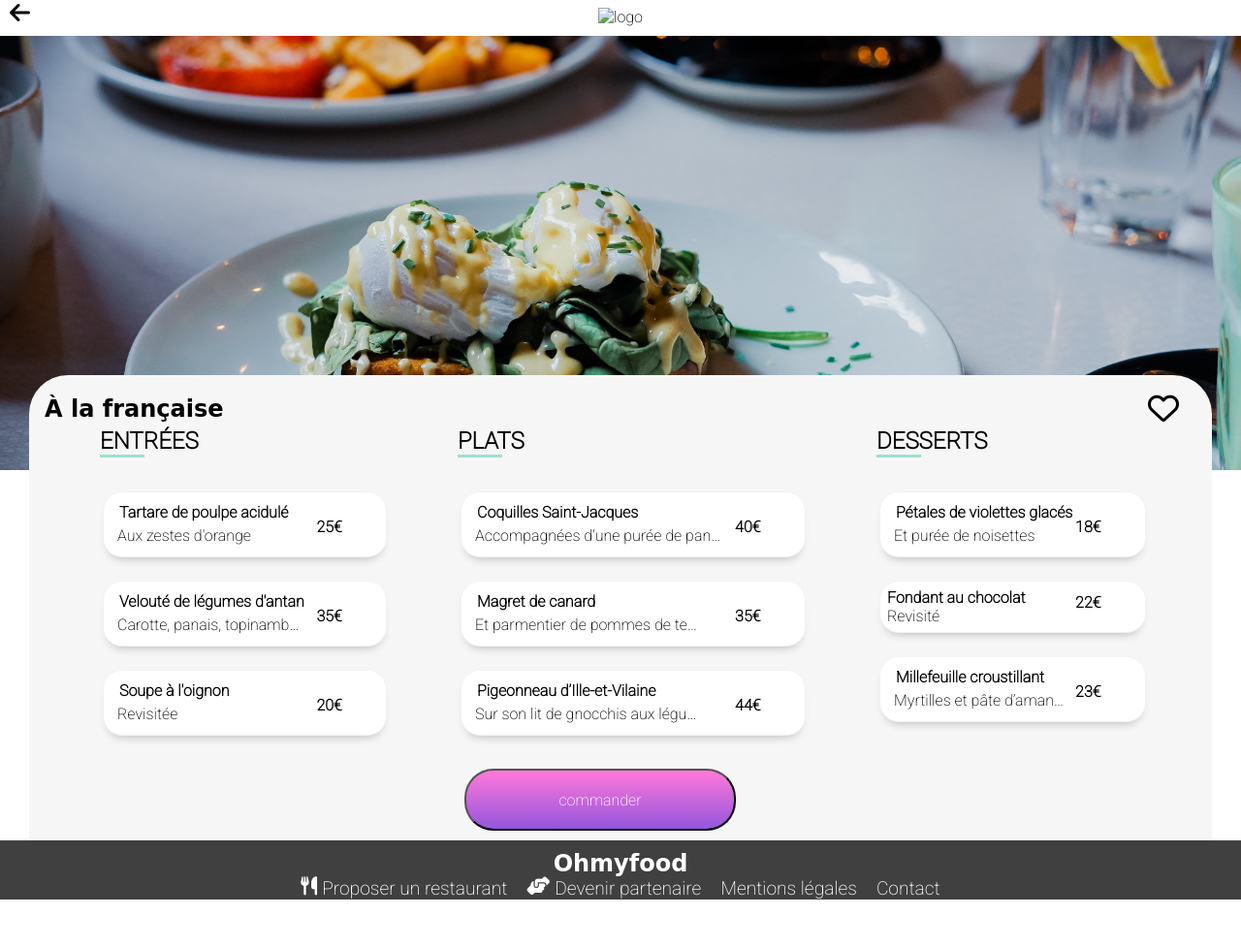
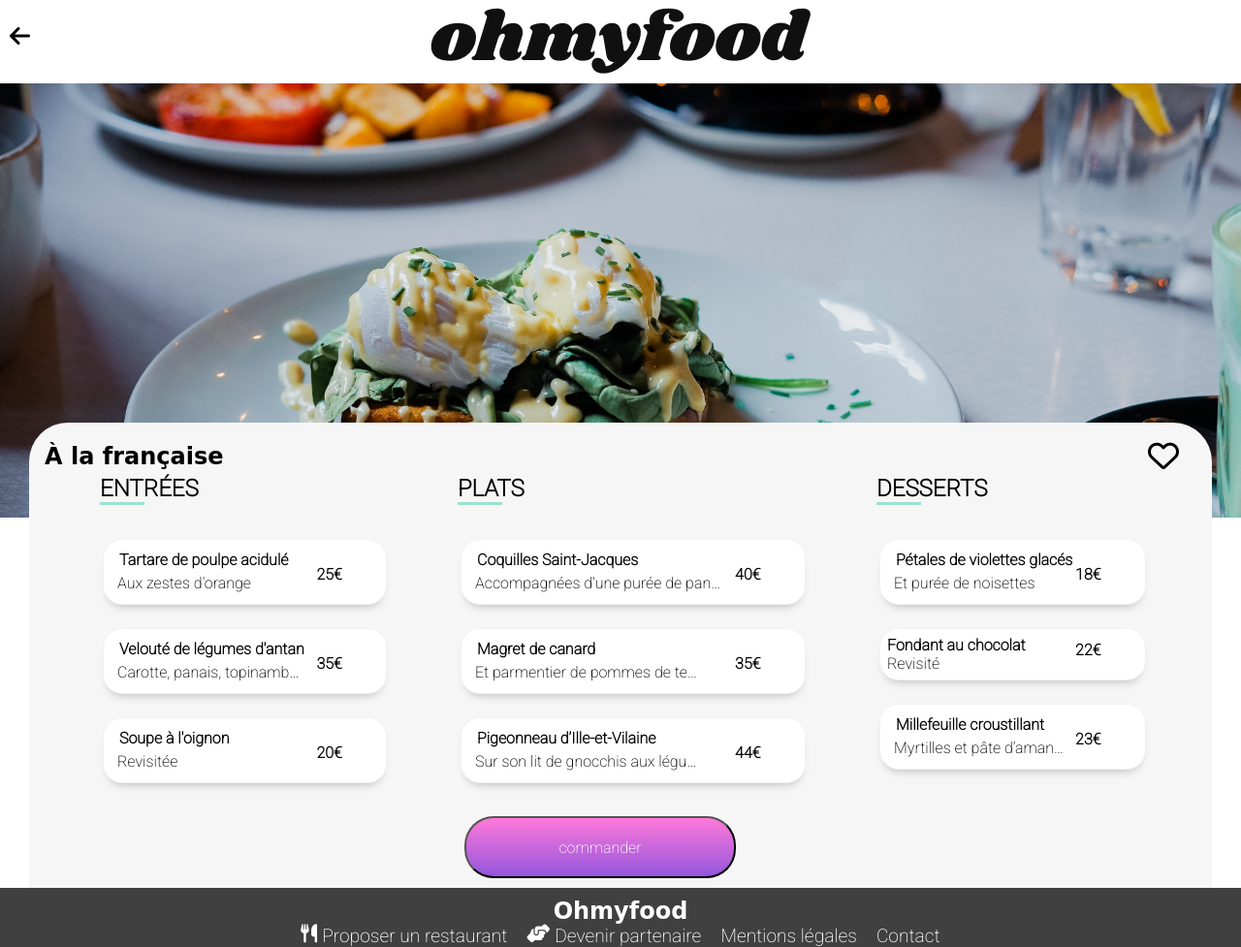
Before and after one commit to Niouma107/DIAWARANIOUMA_P3_27042021, a website: page menu3.html in a window 1280 px wide. Shown: the whole page at 97% size. Before the commit the page ends 928 px from the top, so only its background shows below. Drawn offline with Linux system fonts and the light colour scheme; the site is published under a folder, as on GitHub Pages, so addresses that start at the root find nothing; a web font is replaced by a local one.

Commit message:
taille image

```diff
--- a/menu3.html
+++ b/menu3.html
@@ -15,9 +15,9 @@
    <body>
       <header>
          <div class="menunav">
-            <a class="retour__menu" href="/index.html">
+            <a class="retour__menu" href="./index.html">
             <i class="fas fa-arrow-left"></i></a>
-            <img src="/images/logo/ohmyfood.png" alt="logo">
+            <img src="./images/logo/ohmyfood.png" alt="logo">
          </div>
          <div class="menunav__image">
             <img src="./images/restaurants/a-la-française.jpg" alt="imagealafrançaise">
--- a/style.scss
+++ b/style.scss
@@ -170,7 +170,7 @@ html,body{
 	display: flex;
 	margin-bottom: 30px;
 	cursor: pointer;
-	width: 26%;
+	width: 34%;
 	display: flex;
 	justify-content: center;
 	flex-wrap: wrap;
@@ -522,7 +522,7 @@ footer ul{
 
 
 /**********tablette**************/
-@media only screen and  (min-width:768px)and (max-width:1024PX)   {
+@media only screen and  (min-width:573px)and (max-width:972PX)   {
 
     .logo{
         text-align: center;
@@ -586,7 +586,7 @@ footer ul{
 /*****************MOBILE************************/
 
 
-@media only screen and  (max-width:420px) {
+@media only screen and  (max-width:572px) {
 
     html,body{
         margin: 0px;
```
Also changed, not shown: menu4.html (+2 -2 lines), style.css, 1 other file.
